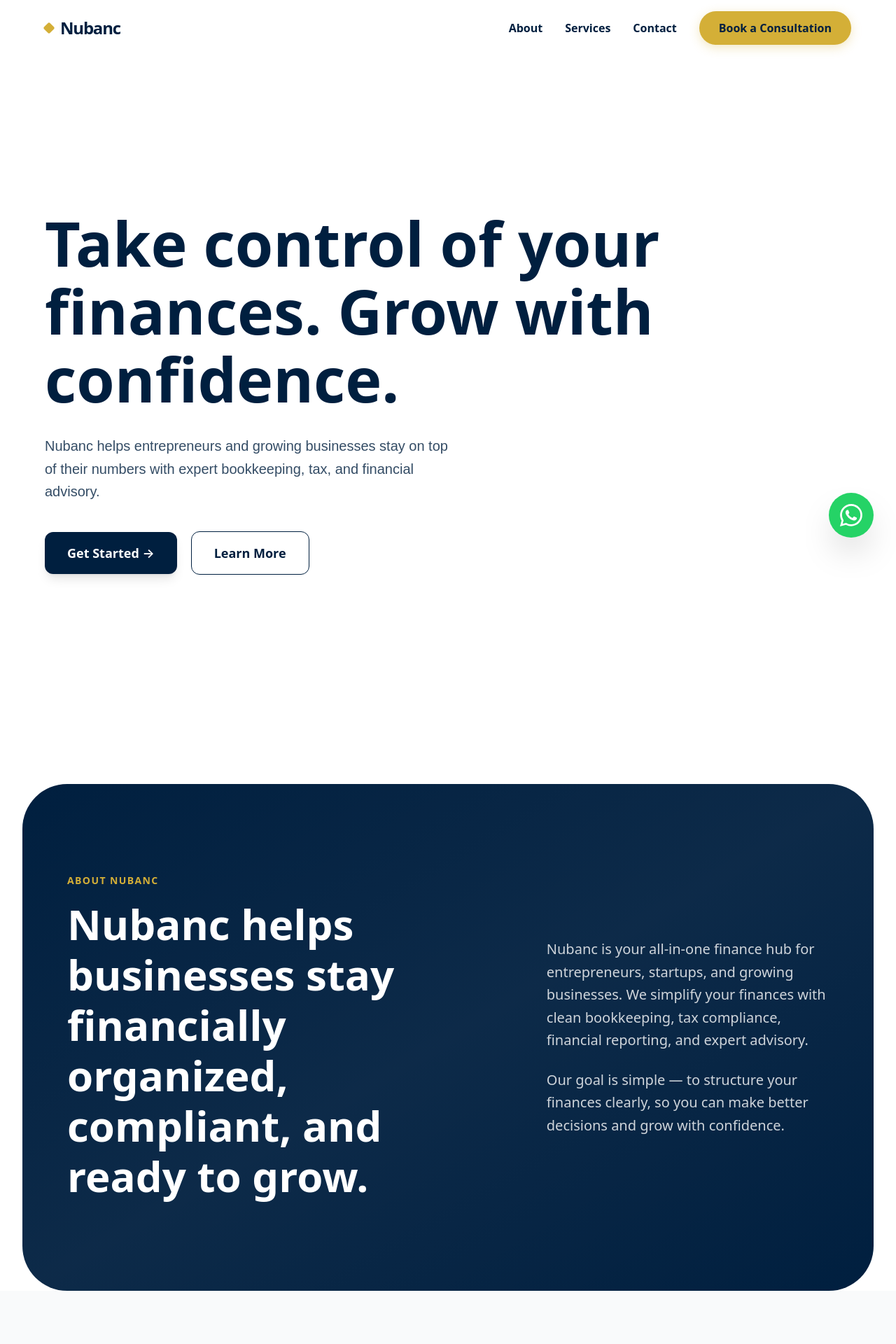
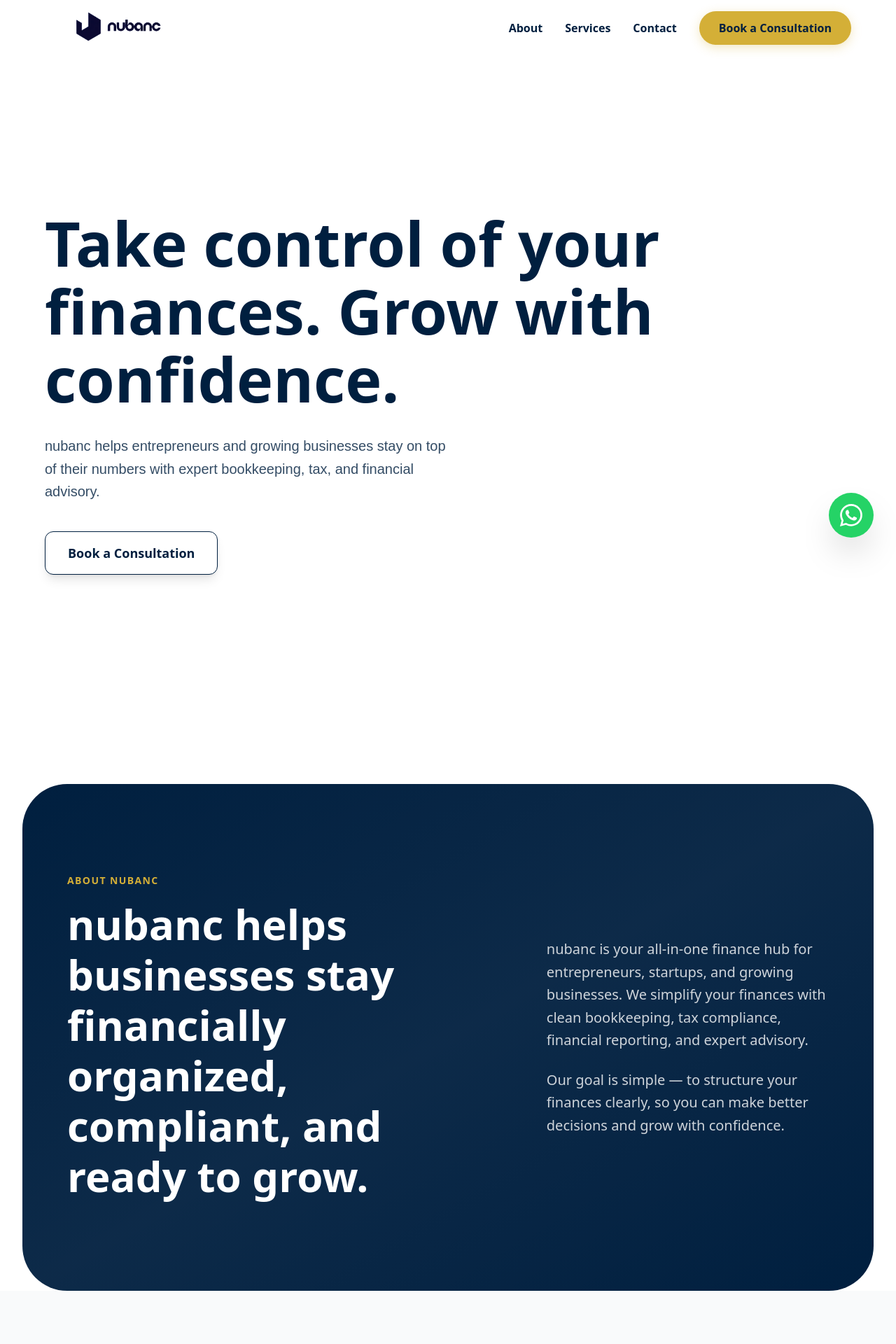
Before and after one commit to kuipid01/nubanc, a React (Vite) app: page / in a window 1280 px wide. Shown: the top 1920 px of the page at 70% size. Built offline with nearby package versions, Linux system fonts and the light colour scheme.

Commit message:
feat: Set up initial landing page structure with core components and branding updates, including a new logo and updated meta information.

```diff
--- a/index.html
+++ b/index.html
@@ -2,12 +2,12 @@
 <html lang="en">
   <head>
     <meta charset="UTF-8" />
-    <link rel="icon" type="image/svg+xml" href="/vite.svg" />
+    <link rel="icon" type="image/svg+xml" href="/logo.png" />
     <meta name="viewport" content="width=device-width, initial-scale=1.0" />
-    <meta name="description" content="Nubanc - Your all-in-one finance hub for entrepreneurs, startups, and growing businesses. Bookkeeping, tax compliance, and expert finance advisory." />
+    <meta name="description" content="nubanc - Your all-in-one finance hub for entrepreneurs, startups, and growing businesses. Bookkeeping, tax compliance, and expert finance advisory." />
     <meta name="keywords" content="finance, bookkeeping, tax compliance, financial reporting, advisory, startup finance, nubanc" />
-    <meta name="author" content="Nubanc Labs Ltd" />
-    <title>Nubanc | Your All-in-One Finance Hub</title>
+    <meta name="author" content="nubanc Labs Ltd" />
+    <title>nubanc | Your All-in-One Finance Hub</title>
   </head>
   <body>
     <div id="root"></div>
--- a/src/components/About.tsx
+++ b/src/components/About.tsx
@@ -7,18 +7,18 @@
                 {/* LEFT SIDE */}
                 <div className="w-full lg:w-[60%]">
                     <span className="text-accent-gold text-sm font-bold uppercase tracking-widest mb-4 block">
-                        About Nubanc
+                        About nubanc
                     </span>
 
                     <h2 className="text-3xl md:text-5xl lg:text-6xl font-semibold leading-[1.2]">
-                        Nubanc helps businesses stay financially organized, compliant, and ready to grow.
+                        nubanc helps businesses stay financially organized, compliant, and ready to grow.
                     </h2>
                 </div>
 
                 {/* RIGHT SIDE */}
                 <div className="w-full lg:w-[40%] text-white/80 text-lg md:text-xl leading-relaxed font-medium space-y-6">
                     <p>
-                        Nubanc is your all-in-one finance hub for entrepreneurs, startups, and
+                        nubanc is your all-in-one finance hub for entrepreneurs, startups, and
                         growing businesses. We simplify your finances with clean bookkeeping,
                         tax compliance, financial reporting, and expert advisory.
                     </p>
--- a/src/components/Footer.tsx
+++ b/src/components/Footer.tsx
@@ -6,21 +6,21 @@
             <div className="max-w-7xl mx-auto">
                 <div className="grid grid-cols-1 md:grid-cols-2 lg:grid-cols-4 gap-12 mb-16">
                     <div className="flex flex-col">
-                        <div className="flex items-center gap-2.5 text-2xl font-extrabold text-white tracking-tighter mb-8">
-                            <div className="w-3 h-3 bg-accent-gold rounded-[2px] rotate-45" />
-                            Nubanc
+                        <div className='bg-white w-fit px-2 h-fit mb-20 py-1 rounded-full'>
+                            <img src="/src/assets/logo.png" alt="logo nubanc" className='w-52 object-contain h-auto ' />
+
                         </div>
+
                         <p className="text-white/60 max-w-xs leading-relaxed">
-                            Nubanc Labs Ltd. Your all-in-one finance hub for entrepreneurs, startups, and growing businesses.
+                            nubanc Labs Ltd. Your all-in-one finance hub for entrepreneurs, startups, and growing businesses.
                         </p>
                     </div>
 
                     <div>
                         <h4 className="text-xl font-bold mb-8">Contact Info</h4>
-                        <ul className="space-y-4 text-white/60 uppercase text-sm tracking-wide">
+                        <ul className="space-y-4 text-white/60 text-sm tracking-wide">
                             <li>📞 09032830995</li>
                             <li>📧 info@nubanclabs.com</li>
-                            <li className="normal-case">📍 No physical office yet</li>
                         </ul>
                     </div>
 
@@ -36,15 +36,15 @@
 
                     <div>
                         <h4 className="text-xl font-bold mb-8">Follow Us</h4>
-                        <p className="text-white/60 leading-relaxed">
+                        {/* <p className="text-white/60 leading-relaxed">
                             Coming soon on Instagram and LinkedIn.
-                        </p>
+                        </p> */}
                     </div>
                 </div>
 
                 <div className="pt-10 border-t border-white/10 flex flex-col md:flex-row justify-between items-center gap-4 text-white/40 text-sm">
-                    <p>© 2026 Nubanc Labs Ltd. All rights reserved.</p>
-                    <p>Registered Name: Nubanc Labs Ltd</p>
+                    <p>© 2026 nubanc Labs Ltd. All rights reserved.</p>
+                    <p>Registered Name: nubanc Labs Ltd</p>
                 </div>
             </div>
         </footer>
--- a/src/components/Hero.tsx
+++ b/src/components/Hero.tsx
@@ -11,21 +11,18 @@
                     </h1>
 
                     <p className="text-lg md:text-xl text-primary-navy/80 max-w-xl mb-10 poppins-regular leading-relaxed">
-                        Nubanc helps entrepreneurs and growing businesses stay on top of their numbers with
+                        nubanc helps entrepreneurs and growing businesses stay on top of their numbers with
                         expert bookkeeping, tax, and financial advisory.
                     </p>
 
                     <div className="flex flex-col sm:flex-row items-stretch sm:items-center gap-4 sm:gap-5 w-full sm:w-auto">
-                        <button
-                            className="bg-primary-navy text-white px-8 py-4 rounded-xl font-semibold text-lg flex items-center justify-center gap-2 hover:opacity-90 transition shadow-lg"
-                        >
-                            Get Started →
-                        </button>
 
                         <button
-                            className="border border-primary-navy text-primary-navy px-8 py-4 rounded-xl font-semibold text-lg hover:bg-primary-navy hover:text-white transition flex items-center justify-center"
+                            onClick={() => window.open('https://wa.me/2349032830995')}
+
+                            className="bg-white border border-primary-navy text-primary-navy px-8 py-4 rounded-xl font-semibold text-lg flex items-center justify-center gap-2 hover:opacity-90 transition shadow-lg"
                         >
-                            Learn More
+                            Book a Consultation
                         </button>
                     </div>
                 </div>
--- a/src/components/Navbar.tsx
+++ b/src/components/Navbar.tsx
@@ -14,10 +14,7 @@
 
     return (
         <header className={`fixed top-0 left-0 right-0 h-20 flex items-center justify-between px-6 md:px-16 z-1000 transition-all duration-300 ${isScrolled || isMenuOpen ? 'bg-white/95 backdrop-blur-md shadow-sm' : 'bg-transparent'}`}>
-            <div className="flex items-center gap-2.5 text-2xl font-extrabold text-primary-navy tracking-tighter">
-                <div className="w-3 h-3 bg-accent-gold rounded-[2px] rotate-45" />
-                Nubanc
-            </div>
+            <img src="/src/assets/logo.png" alt="logo nubanc" className='w-52 object-contain h-auto ' />
 
             {/* Desktop Navigation */}
             <nav className="hidden md:flex items-center gap-8">
--- a/src/components/Services.tsx
+++ b/src/components/Services.tsx
@@ -29,7 +29,7 @@
         desc: 'WHT, VAT, PAYE, CIT, NSITF, ITF, and more. We handle computations and filings ensuring full compliance and peace of mind.'
     },
     {
-        title: 'Nubanc FinanceOS',
+        title: 'nubanc FinanceOS',
         icon: '🚀',
         desc: 'Coming Soon: Our innovative financial operations platform providing credit management, financial automation, and business insights.',
         tag: 'COMING SOON'
@@ -42,7 +42,7 @@
             <div className="max-w-7xl mx-auto">
                 <div className='max-w-4xl'>
                     <p className='mb-8 text-4xl md:text-5xl lg:text-7xl font-semibold text-primary-navy leading-[1.1]'>Structure your finances. Grow with confidence.</p>
-                    <p className='mb-16 text-text-gray text-lg md:text-xl font-medium leading-relaxed'>At Nubanc, we help entrepreneurs, startups, and growing businesses stay on top of their numbers through clean bookkeeping, tax compliance, financial reporting, and expert finance advisory—so you can make smarter decisions and scale with clarity.</p>
+                    <p className='mb-16 text-text-gray text-lg md:text-xl font-medium leading-relaxed'>At nubanc, we help entrepreneurs, startups, and growing businesses stay on top of their numbers through clean bookkeeping, tax compliance, financial reporting, and expert finance advisory—so you can make smarter decisions and scale with clarity.</p>
 
                 </div>
 
```
Also changed, not shown: public/logo.png (added), src/assets/logo.png (added).
